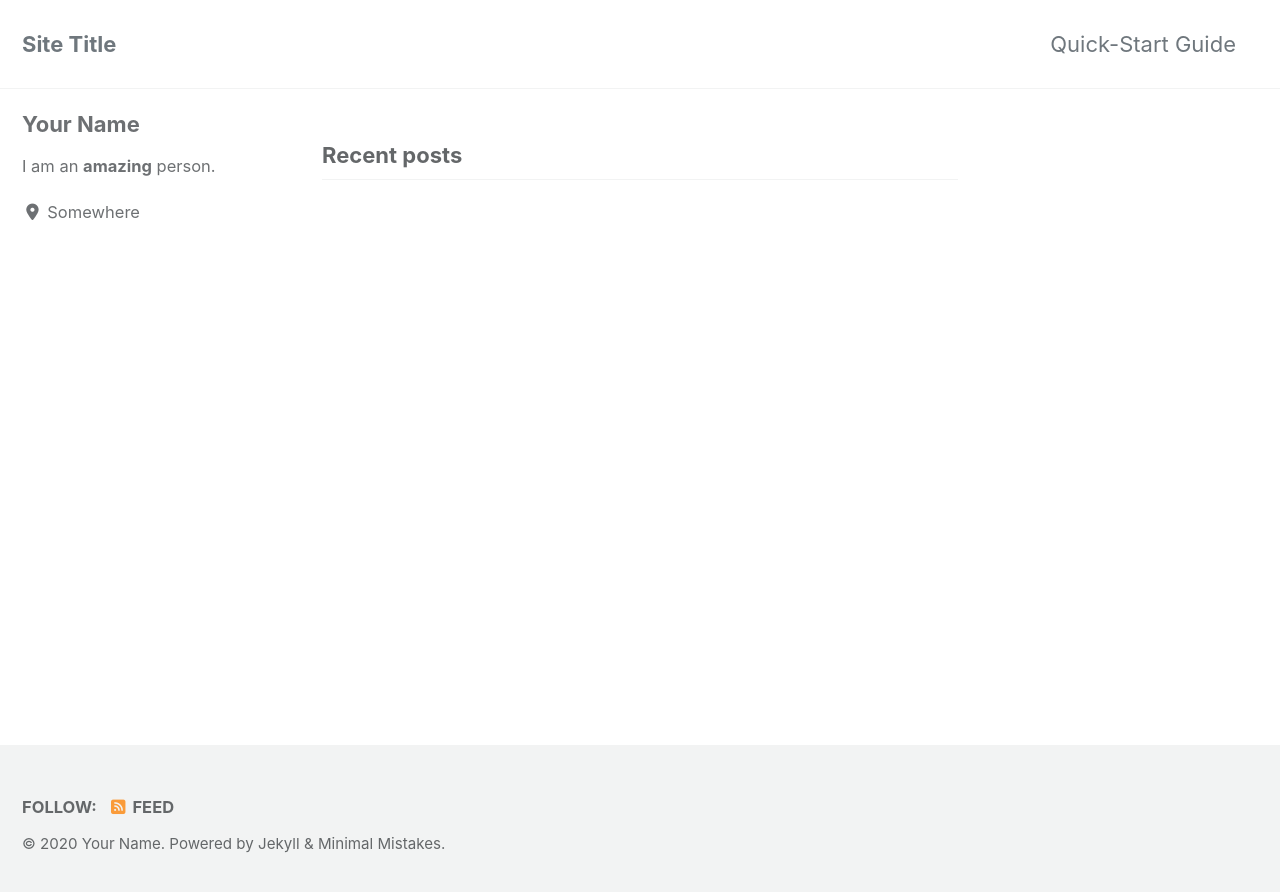
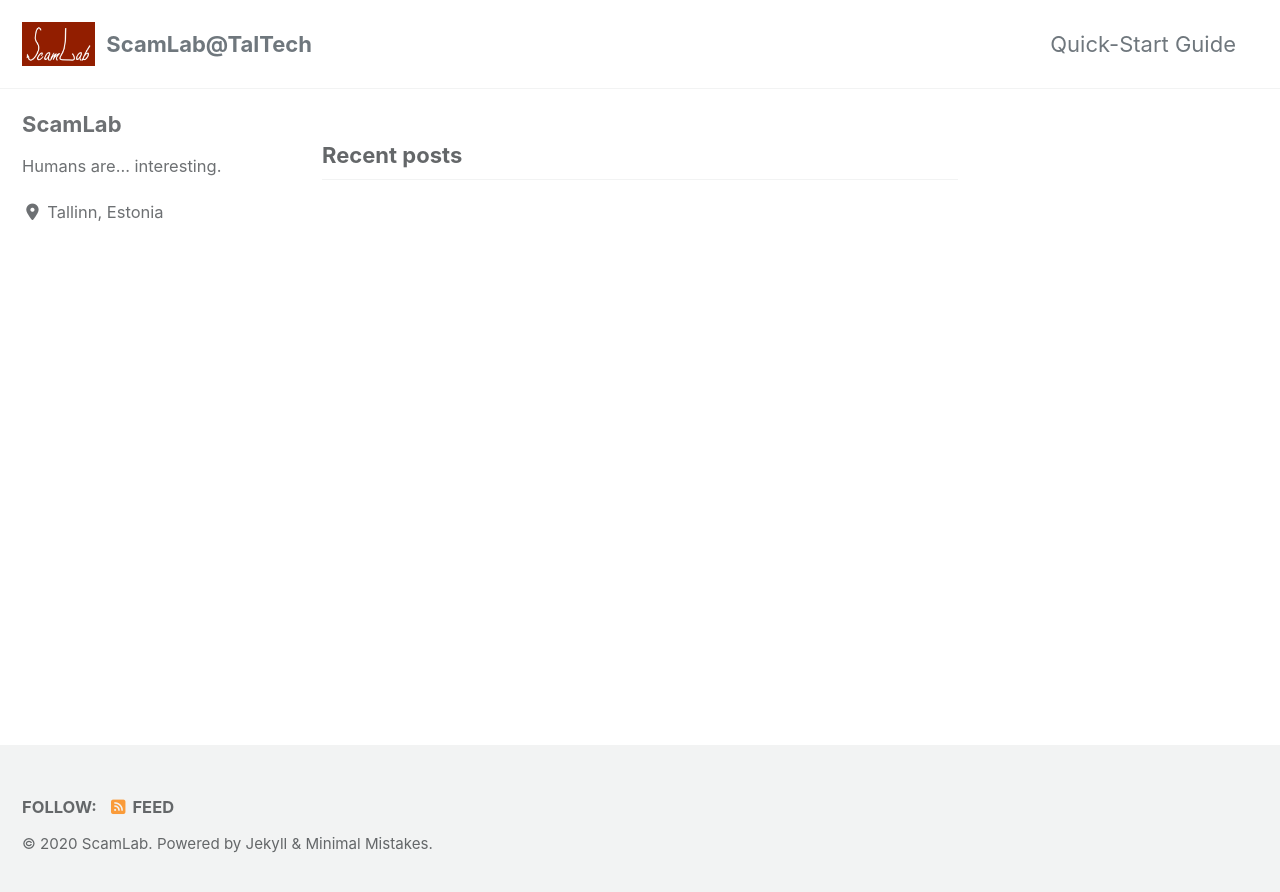
Before and after one commit to scamlab/scamlab.github.io, a Jekyll site: the page built from index.html, in a window 1280 px wide. Shown: the top 892 px of the page. Built offline with Jekyll 4.4.1, drawn with Linux system fonts in a browser that asks for light colours; cached includes are drawn as plain includes; nearby versions of some CDN libraries; the list of posts is cut into pages by our own code.

Commit message:
adding logos v01

```diff
--- a/_config.yml
+++ b/_config.yml
@@ -16,16 +16,16 @@ minimal_mistakes_skin    : "default" # "air", "aqua", "contrast", "dark", "dirt"
 
 # Site Settings
 locale                   : "en-US"
-title                    : "Site Title"
+title                    : "ScamLab@TalTech"
 title_separator          : "-"
 subtitle                 : # site tagline that appears below site title in masthead
-name                     : "Your Name"
-description              : "An amazing website."
-url                      : # the base hostname & protocol for your site e.g. "https://mmistakes.github.io"
-baseurl                  : # the subpath of your site, e.g. "/blog"
-repository               : # GitHub username/repo-name e.g. "mmistakes/minimal-mistakes"
-teaser                   : # path of fallback teaser image, e.g. "/assets/images/500x300.png"
-logo                     : # path of logo image to display in the masthead, e.g. "/assets/images/88x88.png"
+name                     : "ScamLab"
+description              : "Facing the evil, so you don't have to."
+url                      : "https://scamlab.github.io" # the base hostname & protocol for your site e.g. "https://mmistakes.github.io"
+baseurl                  : "/" # the subpath of your site, e.g. "/blog"
+repository               : "scamlab" # GitHub username/repo-name e.g. "mmistakes/minimal-mistakes"
+teaser                   : "/assets/images/logo_500x300.png" # path of fallback teaser image, e.g. "/assets/images/500x300.png"
+logo                     : "/assets/images/logo_500x300.png" # path of logo image to display in the masthead, e.g. "/assets/images/88x88.png"
 masthead_title           : # overrides the website title displayed in the masthead, use " " for no title
 # breadcrumbs            : false # true, false (default)
 words_per_minute         : 200
@@ -93,10 +93,10 @@ analytics:
 
 # Site Author
 author:
-  name             : "Your Name"
+  name             : "ScamLab"
   avatar           : # path of avatar image, e.g. "/assets/images/bio-photo.jpg"
-  bio              : "I am an **amazing** person."
-  location         : "Somewhere"
+  bio              : "Humans are... interesting."
+  location         : "Tallinn, Estonia"
   email            :
   links:
     - label: "Email"
```
Also changed, not shown: assets/images/logo.png (added), assets/images/logo_500x300.png (added), assets/images/logo_88x88.png (added).
